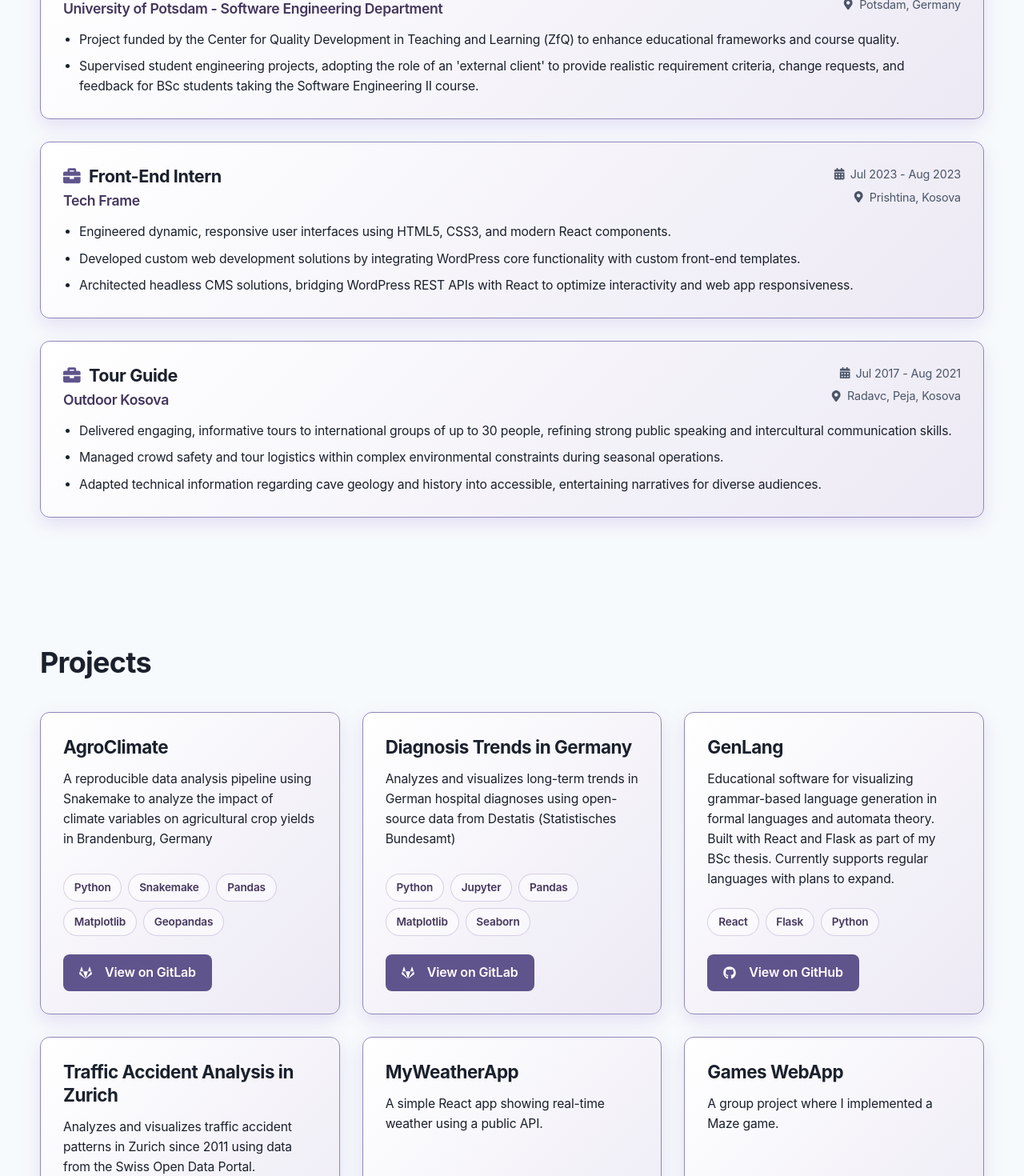
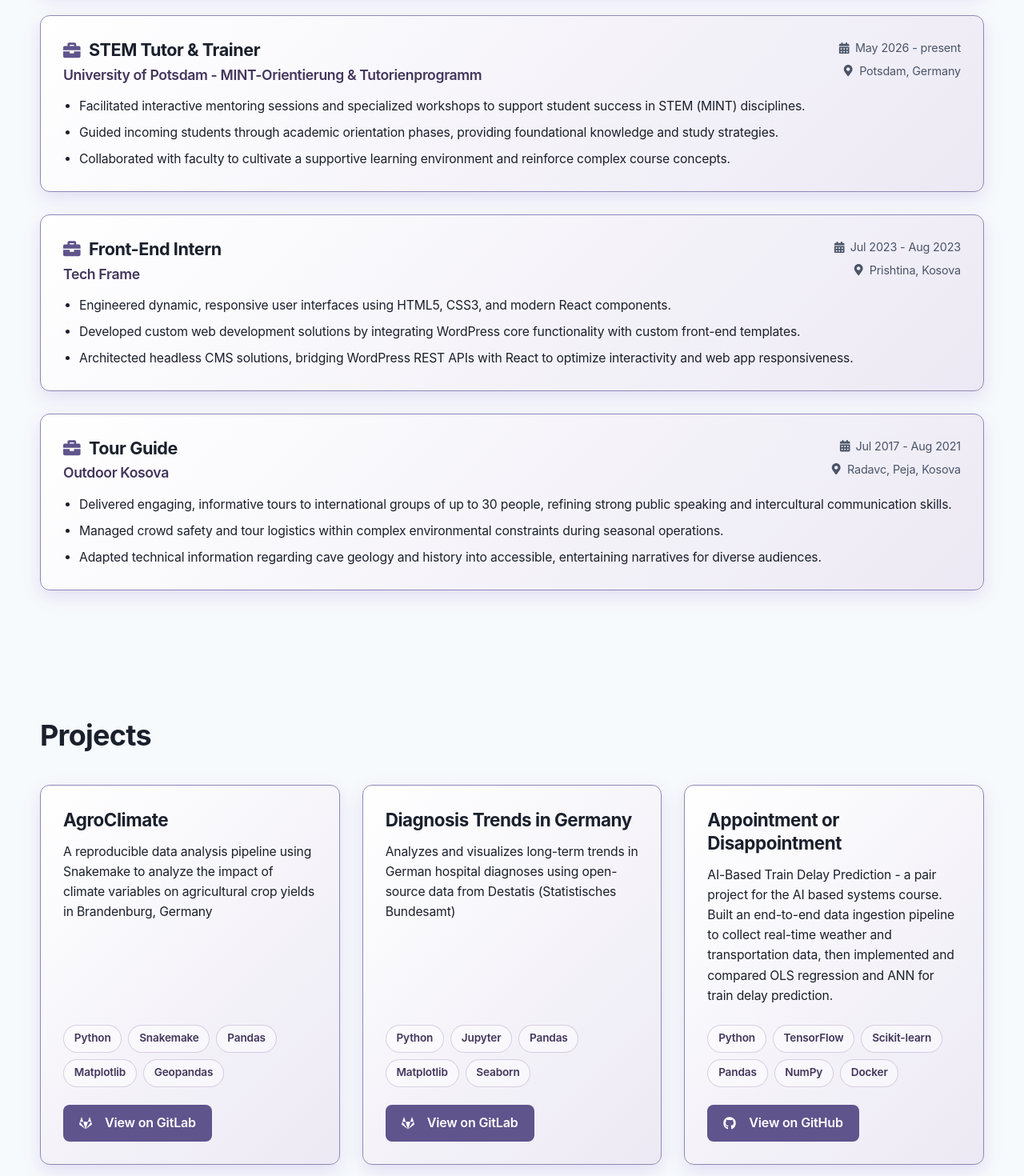
Before and after one commit to ditaa99/portfolio, a React (Vite) app: page / in a window 1280 px wide. Shown: the part 2020-3490 px from the top of the page at 80% size. Built offline with nearby package versions, Linux system fonts and the light colour scheme.

Commit message:
update CV

```diff
--- a/src/data/experience.js
+++ b/src/data/experience.js
@@ -1,12 +1,5 @@
 export const experience = [
-  {
-    role: "STEM Tutor & Trainer",
-    company: "University of Potsdam - MINT-Orientierung & Tutorienprogramm",
-    location: "Potsdam, Germany",
-    period: "May 2026 - present",
-    highlights: [],
-  },
-  {
+    {
     role: "Research Assistant",
     company: "University of Potsdam - Software Engineering Department",
     location: "Potsdam, Germany",
@@ -16,6 +9,18 @@ export const experience = [
       "Supervised student engineering projects, adopting the role of an 'external client' to provide realistic requirement criteria, change requests, and feedback for BSc students taking the Software Engineering II course.",
     ],
   },
+  {
+    role: "STEM Tutor & Trainer",
+    company: "University of Potsdam - MINT-Orientierung & Tutorienprogramm",
+    location: "Potsdam, Germany",
+    period: "May 2026 - present",
+    highlights: [
+      "Facilitated interactive mentoring sessions and specialized workshops to support student success in STEM (MINT) disciplines.",
+      "Guided incoming students through academic orientation phases, providing foundational knowledge and study strategies.",
+      "Collaborated with faculty to cultivate a supportive learning environment and reinforce complex course concepts.",
+    ],
+  },
+
   {
     role: "Front-End Intern",
     company: "Tech Frame",
--- a/src/data/projects.js
+++ b/src/data/projects.js
@@ -12,6 +12,13 @@ export const projects = [
       "Analyzes and visualizes long-term trends in German hospital diagnoses using open-source data from Destatis (Statistisches Bundesamt)",
     tech: ["Python", "Jupyter", "Pandas", "Matplotlib", "Seaborn"],
     github: "https://gitup.uni-potsdam.de/pelaj1/diagnosis-trends-germany",
+  },
+  {
+    title: "Appointment or Disappointment",
+    description:
+      "AI-Based Train Delay Prediction - a pair project for the AI based systems course. Built an end-to-end data ingestion pipeline to collect real-time weather and transportation data, then implemented and compared OLS regression and ANN for train delay prediction.",
+    tech: ["Python", "TensorFlow", "Scikit-learn", "Pandas", "NumPy", "Docker"],
+    github: "https://github.com/luisahorlledecastro/AI-CPS",
   },
   {
     title: "GenLang",
@@ -36,7 +43,8 @@ export const projects = [
   },
   {
     title: "Games WebApp",
-    description: "A group project where I implemented a Maze game.",
+    description:
+      "Group web application project featuring multiple browser-based games. I implemented the Maze game using JavaScript and HTML Canvas, including tile-based maze rendering, keyboard-controlled player movement, wall collision detection, win-state logic, and replay functionality.",
     tech: ["JavaScript", "HTML", "CSS"],
     github:
       "https://github.com/190ibrahim/Web-Application-Project/tree/main/app/MazeGame",
```
Also changed, not shown: 1 other file (tests, documents, lock files or other folders).
